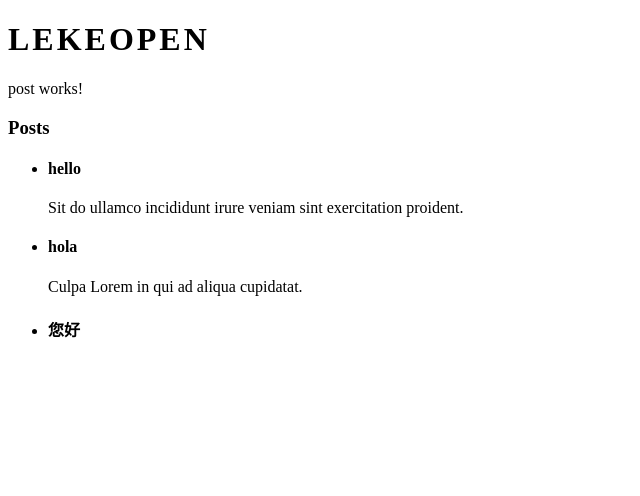
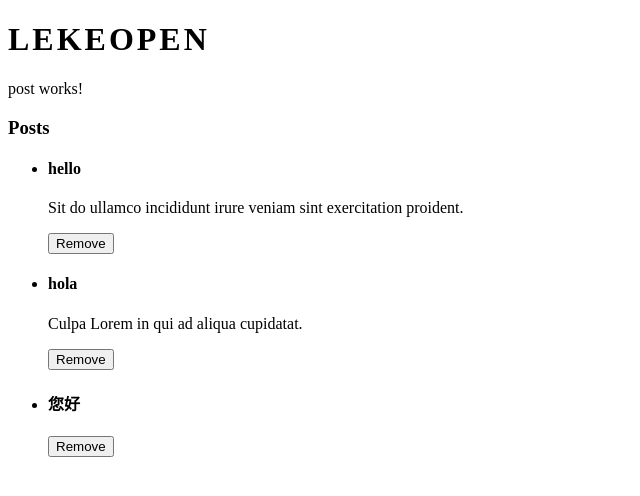
Before and after one commit to rockts/leke-angular, an Angular app: page / in a window 1280 px wide. Shown: the top 496 px of the page, without its empty margins (0-640 px from the left). Built offline with nearby package versions, Linux system fonts and the light colour scheme.

Commit message:
Event binding

```diff
--- a/src/app/modules/post/post.component.html
+++ b/src/app/modules/post/post.component.html
@@ -1,10 +1,13 @@
 <p>post works!</p>
 <h3>{{ title }}</h3>
 <ul>
-  <li *ngFor="let entity of entities">
+  <li *ngFor="let entity of entities; index as i">
     <h4>
       <a [title]="entity.title" [textContent]="entity.title"></a>
     </h4>
     <p *ngIf="entity.body">{{ entity.body }}</p>
+    <p>
+      <button (click)="removeItem(i)">Remove</button>
+    </p>
   </li>
 </ul>
--- a/src/app/modules/post/post.component.ts
+++ b/src/app/modules/post/post.component.ts
@@ -20,4 +20,11 @@
   constructor() {}
 
   ngOnInit() {}
+
+  removeItem(item: number) {
+    console.log('remove...');
+    this.entities = this.entities.filter((entity, index) => {
+      return index !== item;
+    });
+  }
 }
```
